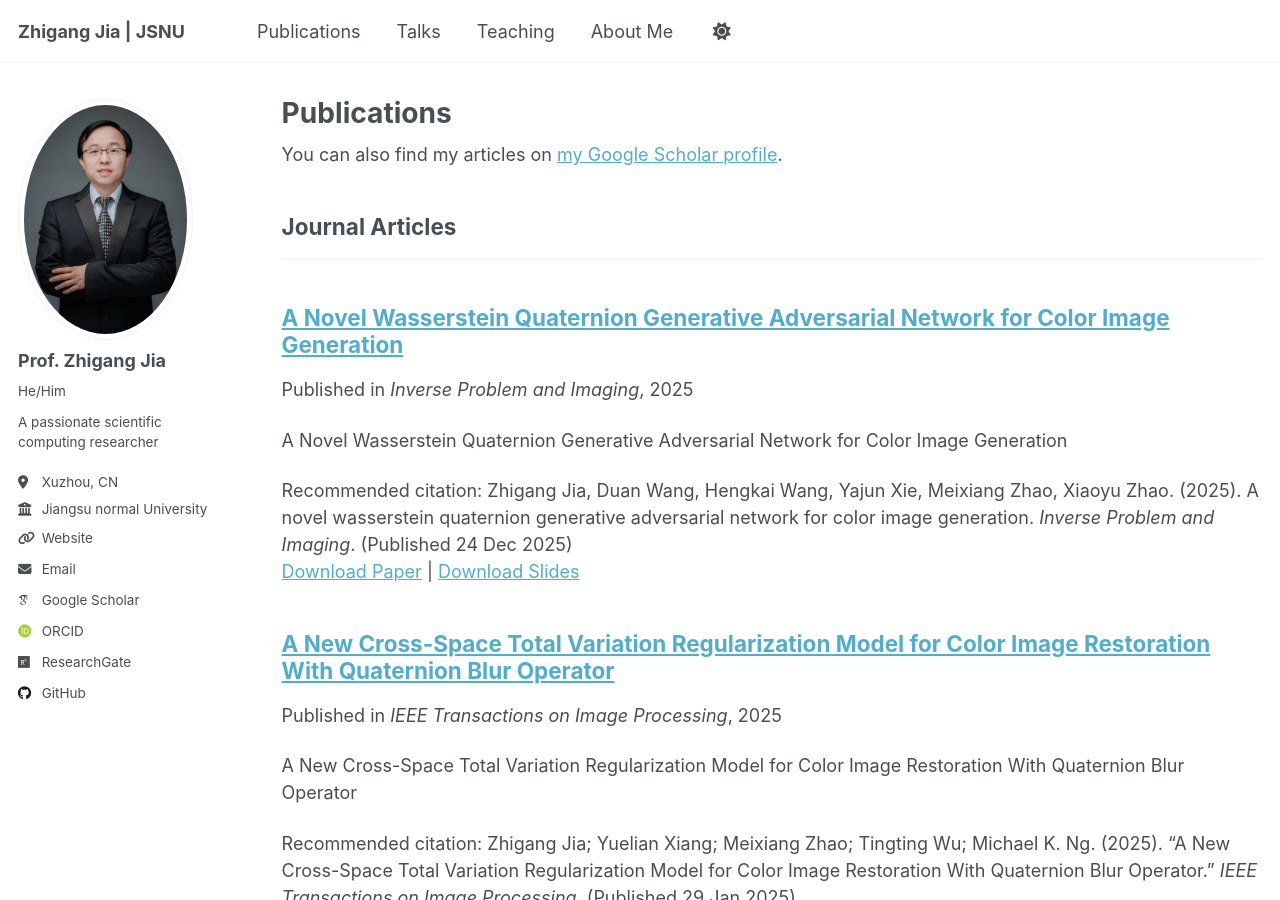
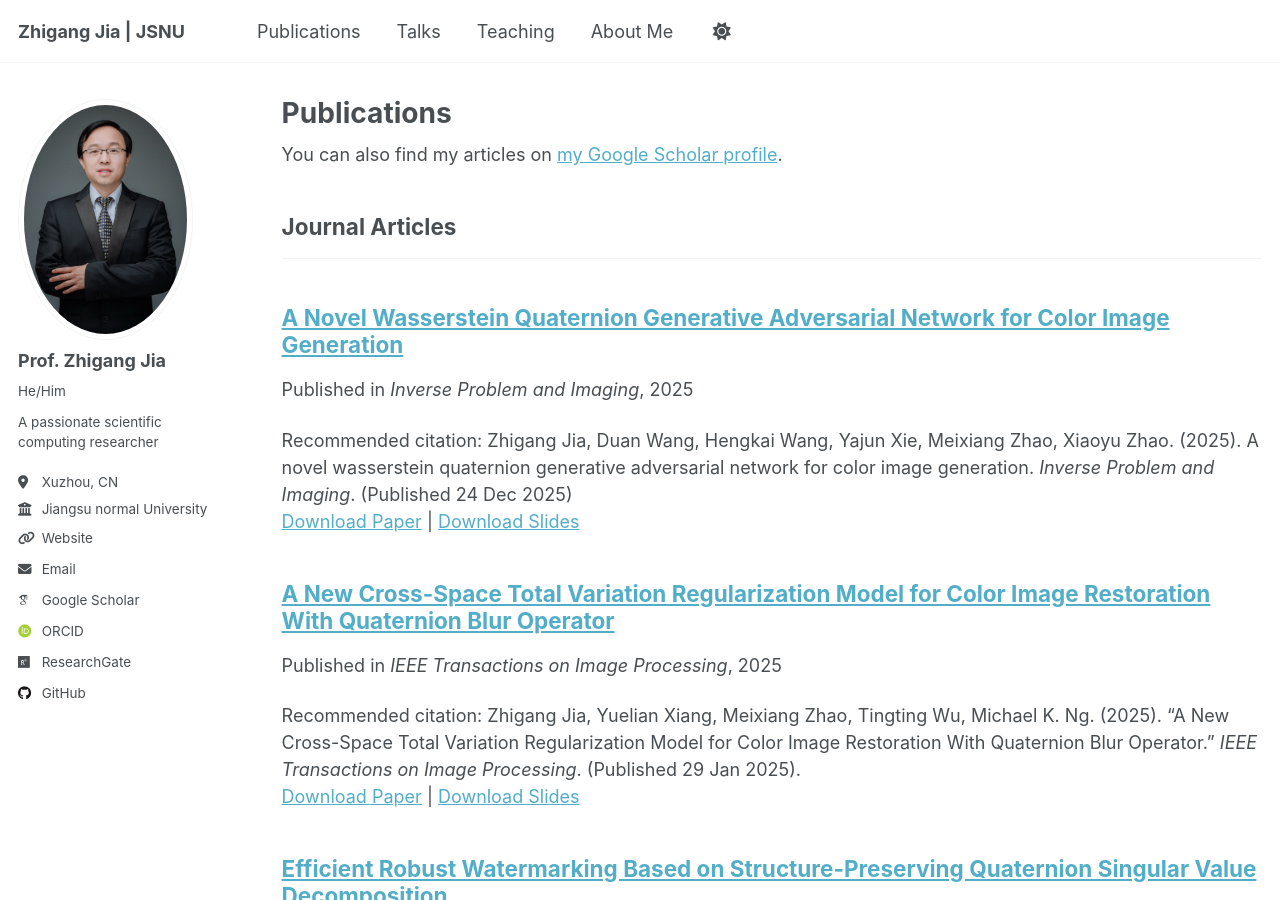
Before and after one commit to Zhigang-JIA/Zhigang-JIA.github.io, a Jekyll site: the page built from _pages/publications.html, in a window 1280 px wide and 900 px high. Built offline with Jekyll 4.4.1, drawn with Linux system fonts in a browser that asks for light colours; some web fonts are replaced; a script that is not in the unit is left out.

Commit message:
fixes CSTV & WQGAN

```diff
--- a/_publications/2025-01-29-CSTV.md
+++ b/_publications/2025-01-29-CSTV.md
@@ -3,12 +3,12 @@ title: "A New Cross-Space Total Variation Regularization Model for Color Image R
 collection: publications
 category: manuscripts
 permalink: /publications/2025-01-29-CSTV
-excerpt: 'A New Cross-Space Total Variation Regularization Model for Color Image Restoration With Quaternion Blur Operator'
+excerpt: ''
 date: 2025-01-29
 venue: 'IEEE Transactions on Image Processing'
 slidesurl: ''
 paperurl: 'https://ieeexplore.ieee.org/abstract/document/10857969'
-citation: 'Zhigang Jia; Yuelian Xiang; Meixiang Zhao; Tingting Wu; Michael K. Ng. (2025). “A New Cross-Space Total Variation Regularization Model for Color Image Restoration With Quaternion Blur Operator.” <i>IEEE Transactions on Image Processing</i>. (Published 29 Jan 2025).'
+citation: 'Zhigang Jia, Yuelian Xiang, Meixiang Zhao, Tingting Wu, Michael K. Ng. (2025). “A New Cross-Space Total Variation Regularization Model for Color Image Restoration With Quaternion Blur Operator.” <i>IEEE Transactions on Image Processing</i>. (Published 29 Jan 2025).'
 ---
 
 The cross-channel deblurring problem in color image processing is difficult to solve due to the complex coupling and structural blurring of color pixels. Until now, there are few efficient algorithms that can reduce color artifacts in deblurring process. To solve this challenging problem, we present a novel cross-space total variation (CSTV) regularization model for color image deblurring by introducing a quaternion blur operator and a cross-color space regularization functional. The existence and uniqueness of the solution are proved and a new L-curve method is proposed to find a balance of regularization terms on different color spaces. The Euler-Lagrange equation is derived to show that CSTV has taken into account the coupling of all color channels and the local smoothing within each color channel. A quaternion operator splitting method is firstly proposed to enhance the ability of color artifacts reduction of the CSTV regularization model. This strategy also applies to the well-known color deblurring models. Numerical experiments on color image databases illustrate the efficiency and effectiveness of the new model and algorithms. The color images restored by them successfully maintain the color and spatial information and are of higher quality in terms of PSNR, SSIM, MSE and CIEde2000 than the restorations of the-state-of-the-art methods.
--- a/_publications/2025-12-09-WQGAN.md
+++ b/_publications/2025-12-09-WQGAN.md
@@ -3,7 +3,7 @@ title: "A Novel Wasserstein Quaternion Generative Adversarial Network for Color
 collection: publications
 category: manuscripts
 permalink: /publications/2025-12-09-WQGAN
-excerpt: 'A Novel Wasserstein Quaternion Generative Adversarial Network for Color Image Generation'
+excerpt: ''
 date: 2025-12-24
 venue: 'Inverse Problem and Imaging'
 slidesurl: ''
```
